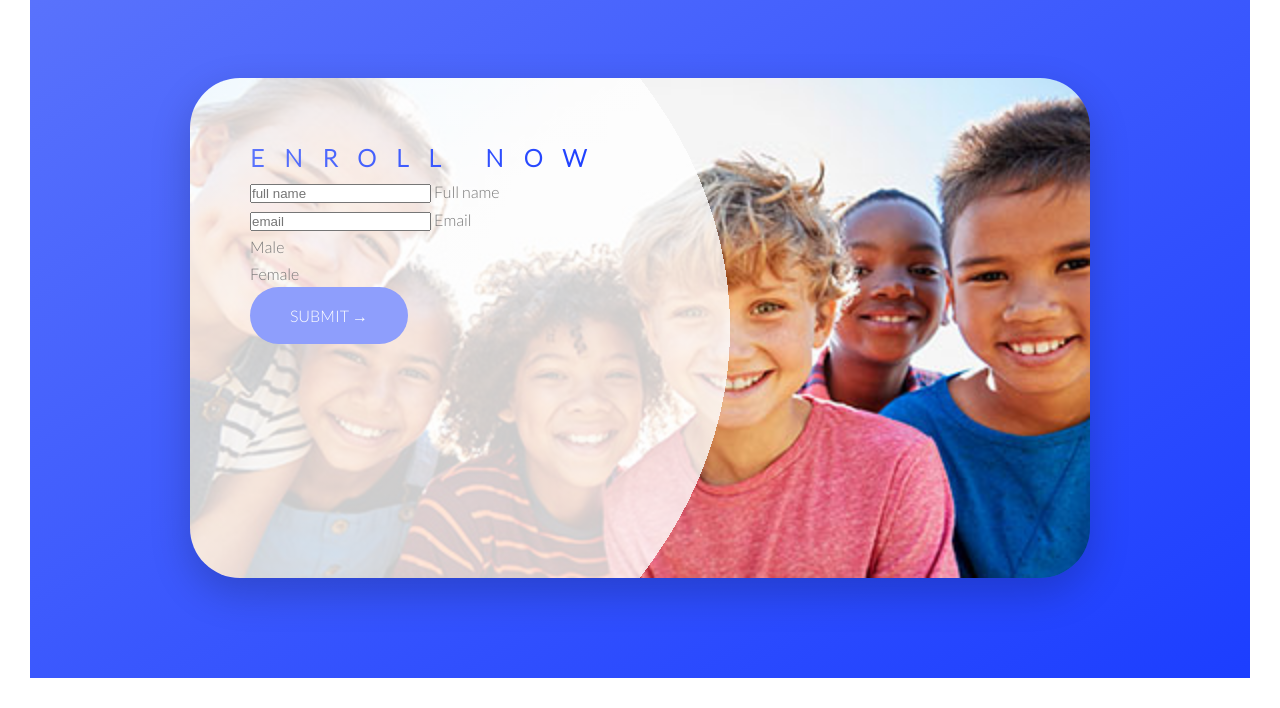
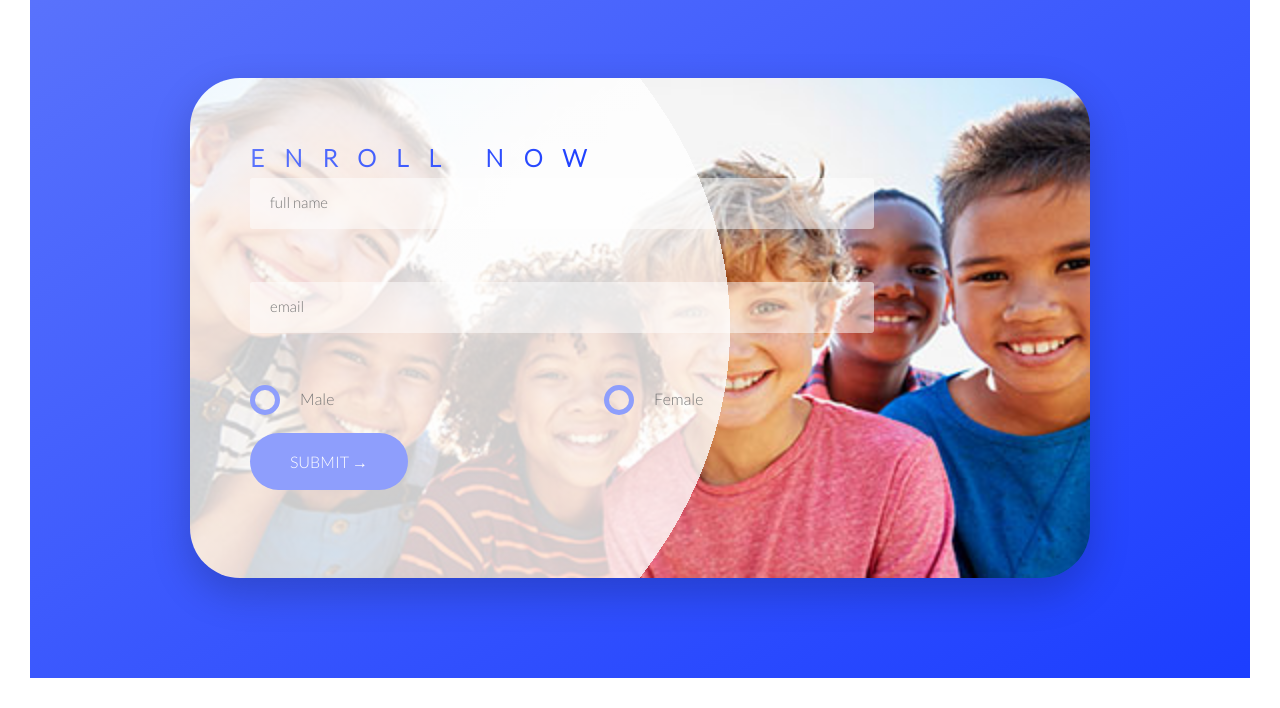
Before and after one commit to kiennguyen131/PjWeb2, a website: page index.html in a window 1280 px wide. Shown: the part 4103-4811 px from the top of the page. Drawn offline with Linux system fonts and the light colour scheme.

Commit message:
done enroll

```diff
--- a/index.html
+++ b/index.html
@@ -296,16 +296,14 @@
                         </div>
                         <div class="form__group">
                             <div class="form__radio-group">
-                                <imput type="radio" class="form__radio-input" is="male" name="gender">
+                                <input type="radio" class="form__radio-input" id="male" name="gender">
                                 <label for="male" class="form__radio-label">
                                     <span class="form__radio-button"></span>
                                     Male
                                 </label>
                             </div>
-                        </div>
-                        <div class="form__group">
                             <div class="form__radio-group">
-                                <imput type="radio" class="form__radio-input" is="female" name="gender">
+                                <input type="radio" class="form__radio-input" id="female" name="gender">
                                 <label for="female" class="form__radio-label">
                                     <span class="form__radio-button"></span>
                                     Female
--- /dev/null
+++ b/sass/Components/_form.scss
@@ -0,0 +1,96 @@
+.form{
+    &__group:not(:last-child){
+        margin-bottom: 2rem;
+    }
+
+    &__input{
+        font-size: 1.5rem;
+        font-family: inherit;
+        padding: 1.5rem 2rem;
+        color: inherit;
+        border: none;
+        border-radius: .3rem;
+        border-bottom: 3px solid transparent;
+        display: block;
+        background-color: rgba($color: $color-white, $alpha: .5);
+        width: 80%;
+
+        &:focus{
+            outline: none;  //xoa border khi tro viacoin
+            box-shadow: 0 1rem 2rem rgba($color: $color-black, $alpha: .15);
+            border-bottom: 3px solid $color-primary;
+
+            &:invalid{
+                border-bottom: 3px solid $color-secondary-dark;
+            }
+        }
+
+        &::-webkit-input-placeholder{
+            color: $color-grey;
+        }
+
+
+    }
+    &__input:placeholder-shown + &__label{    //khi placehoder show thi label co opacity = 0
+        opacity: 0;
+        visibility: hidden;
+        transform: translateY(-4rem);
+    }
+
+
+
+    &__label{
+        font-size: 1.5rem;
+        font-weight: 700;
+        margin-left: 3rem;
+        margin-top: .7rem;
+        display: block;
+        transition: all .3s;
+    }
+
+    &__radio-group{
+        width: 45%;
+        display: inline-block;
+    }
+
+    &__radio-label{
+        font-size: $default-font-size;
+        cursor: pointer;
+        position: relative;
+        padding-left: 5rem;
+    }
+
+    &__radio-button{
+        height: 3rem;
+        width: 3rem;
+        border: .5rem solid $color-primary;
+        border-radius: 10rem;
+        display: inline-block;
+        position: absolute;
+        left: 0;
+        top: -.4rem;
+    }
+
+    &__radio-button::after{
+        opacity: 0;
+        content: "";
+        height: 1.2rem;
+        width: 1.2rem;
+        border: .5rem solid $color-primary;
+        border-radius: 50%;
+        display: inline-block;
+        position: absolute;
+        left: 20%;
+        top: 20%;
+        background-color: $color-primary;
+    }
+
+    &__radio-input:checked ~ &__radio-label &__radio-button::after {
+        opacity: 1;
+    }
+
+    &__radio-input{
+        display: none;
+    }
+
+}
--- a/sass/main.scss
+++ b/sass/main.scss
@@ -14,3 +14,4 @@
 @import './Components/_testimonials';
 @import './Components/bg-video';
 @import './Components/_enroll.scss';
+@import './Components/_form.scss';
```
Also changed, not shown: css/style.css.
